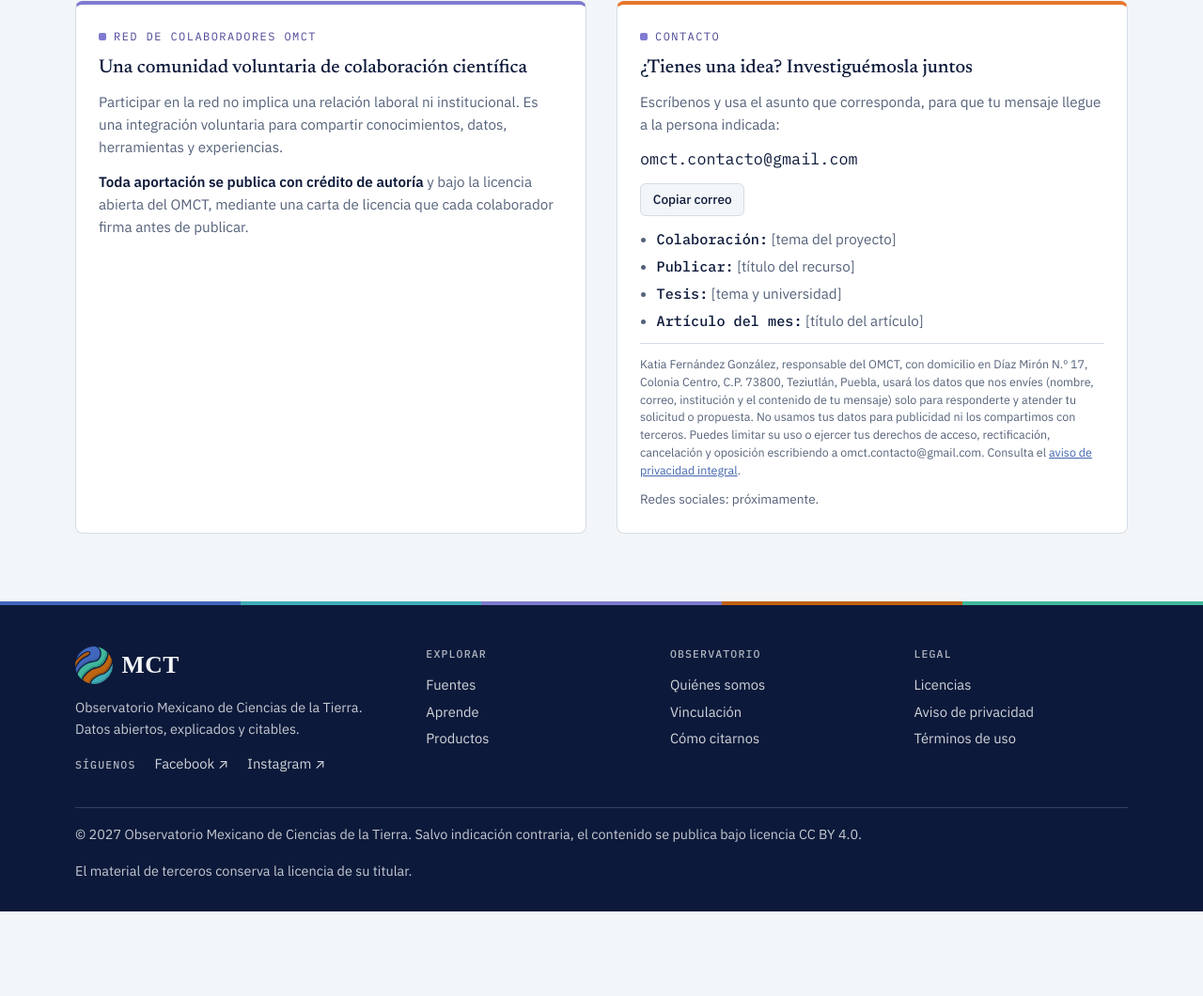
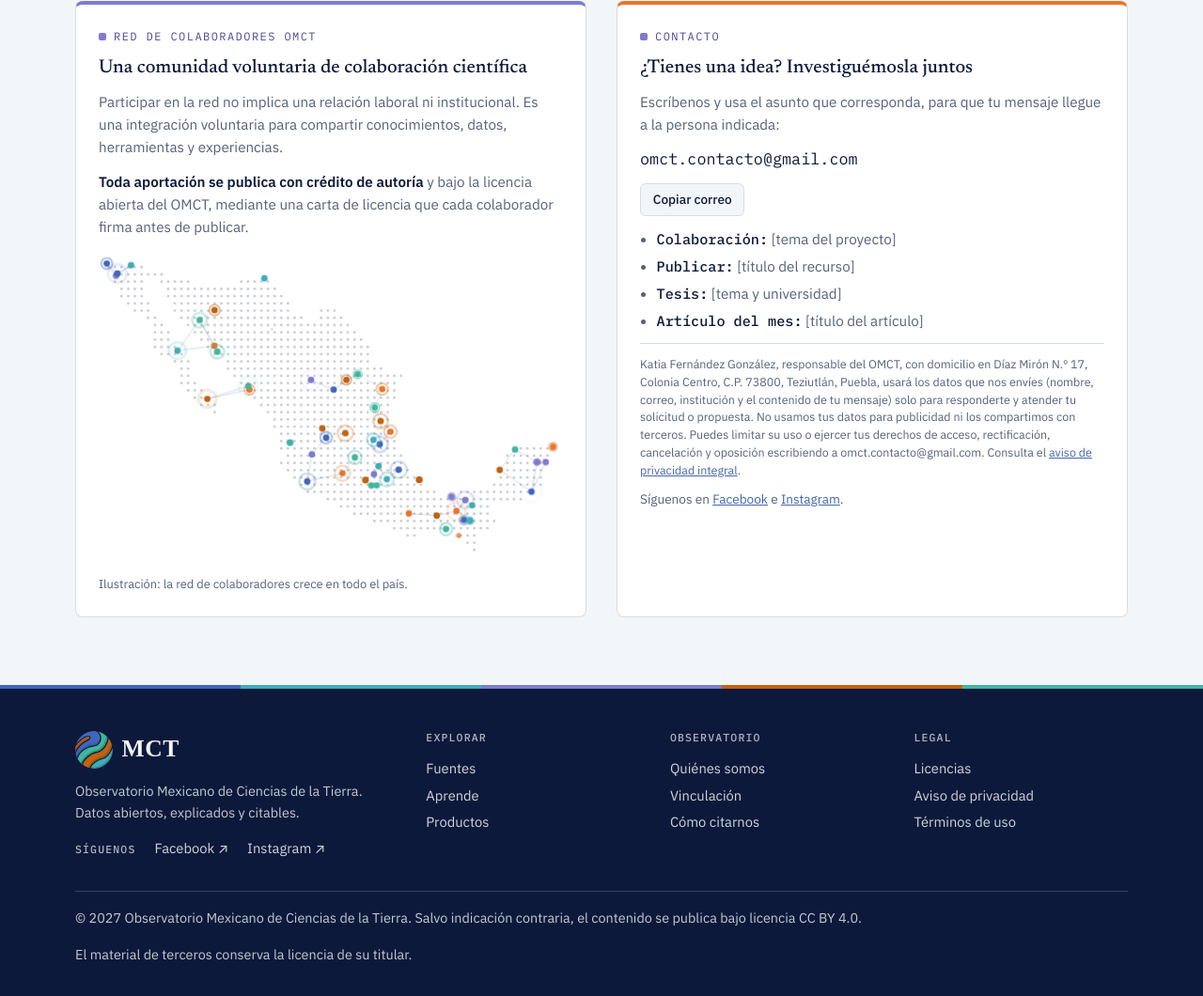
Before and after one commit to omct-open/omct-open.github.io, a plain HTML site: page vinculacion.html in a window 1280 px wide. Shown: the part 1839-2899 px from the top of the page at 94% size. Before the commit the page ends 2809 px from the top, so only its background shows below. Drawn offline with Linux system fonts and the light colour scheme.

Commit message:
Vinculacion: enlaces a redes sociales y mapa animado de colaboradores

```diff
--- a/vinculacion.html
+++ b/vinculacion.html
@@ -91,6 +91,10 @@
         <h3>Una comunidad voluntaria de colaboración científica</h3>
         <p>Participar en la red no implica una relación laboral ni institucional. Es una integración voluntaria para compartir conocimientos, datos, herramientas y experiencias.</p>
         <p><b style="color:var(--ink)">Toda aportación se publica con crédito de autoría</b> y bajo la licencia abierta del OMCT, mediante una carta de licencia que cada colaborador firma antes de publicar.</p>
+        <figure class="mx-red" style="margin:var(--s2) 0 0">
+          <div id="mxRed"></div>
+          <figcaption style="font-size:.8rem;color:var(--muted);margin-top:var(--s2)">Ilustración: la red de colaboradores crece en todo el país.</figcaption>
+        </figure>
       </div>
       <div class="panel">
         <span class="eyebrow">Contacto</span>
@@ -105,7 +109,7 @@
           <li><b>Artículo del mes:</b> [título del artículo]</li>
         </ul>
         <p class="priv-short">Katia Fernández González, responsable del OMCT, con domicilio en Díaz Mirón N.º 17, Colonia Centro, C.P. 73800, Teziutlán, Puebla, usará los datos que nos envíes (nombre, correo, institución y el contenido de tu mensaje) solo para responderte y atender tu solicitud o propuesta. No usamos tus datos para publicidad ni los compartimos con terceros. Puedes limitar su uso o ejercer tus derechos de acceso, rectificación, cancelación y oposición escribiendo a omct.contacto@gmail.com. Consulta el <a href="privacidad.html">aviso de privacidad integral</a>.</p>
-        <p style="font-size:.85rem">Redes sociales: próximamente.</p>
+        <p style="font-size:.85rem">Síguenos en <a href="https://www.facebook.com/profile.php?id=61596777390697" target="_blank" rel="noopener me">Facebook</a> e <a href="https://www.instagram.com/omct.oficial/" target="_blank" rel="noopener me">Instagram</a>.</p>
       </div>
     </div>
   </div>
@@ -133,6 +137,6 @@
 
 <div class="toast" id="toast" hidden></div>
 <script data-goatcounter="https://omct-open.goatcounter.com/count" async src="//gc.zgo.at/count.js"></script>
-<script src="main.js?v=16"></script>
+<script src="main.js?v=18"></script>
 </body>
 </html>
```
